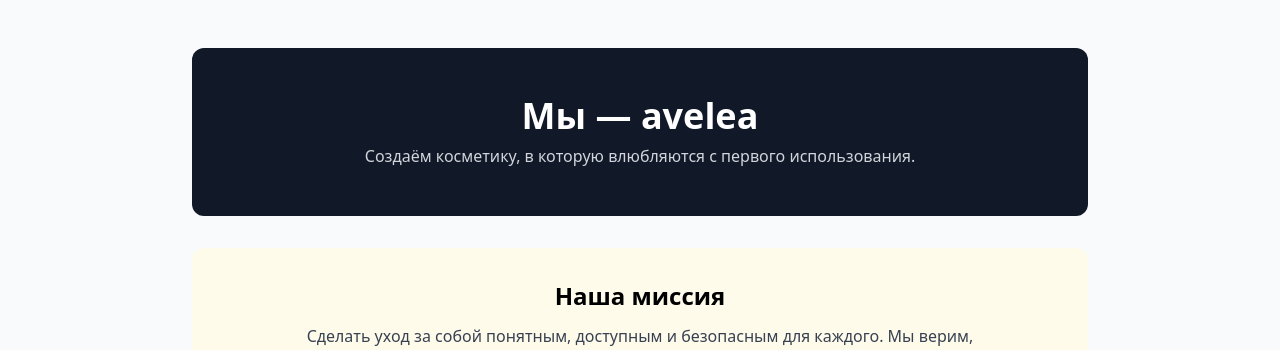
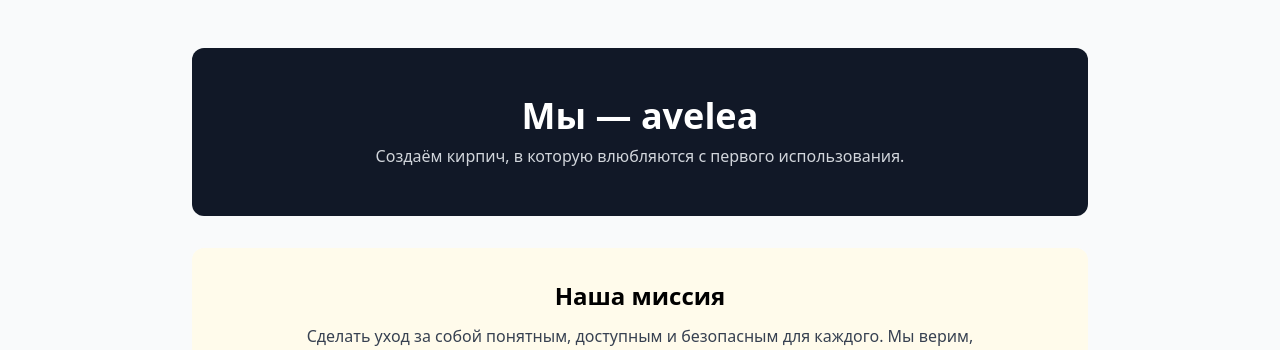
Before and after one commit to termos2347/avelea_site, a FastAPI app: page /about in a window 1280 px wide. Shown: the part 73-423 px from the top of the page. Run offline with FastAPI, Linux system fonts and the light colour scheme; some libraries are stand-ins or nearby versions.

Commit message:
кирпич фиксируем

```diff
--- a/app/templates/about.html
+++ b/app/templates/about.html
@@ -4,7 +4,7 @@
     <!-- Hero -->
     <div class="text-center py-12 bg-gray-900 text-white rounded-xl mb-8">
         <h1 class="text-4xl font-bold">Мы — avelea</h1>
-        <p class="text-gray-300 mt-2">Создаём косметику, в которую влюбляются с первого использования.</p>
+        <p class="text-gray-300 mt-2">Создаём кирпич, в которую влюбляются с первого использования.</p>
     </div>
 
     <!-- Миссия -->
```
